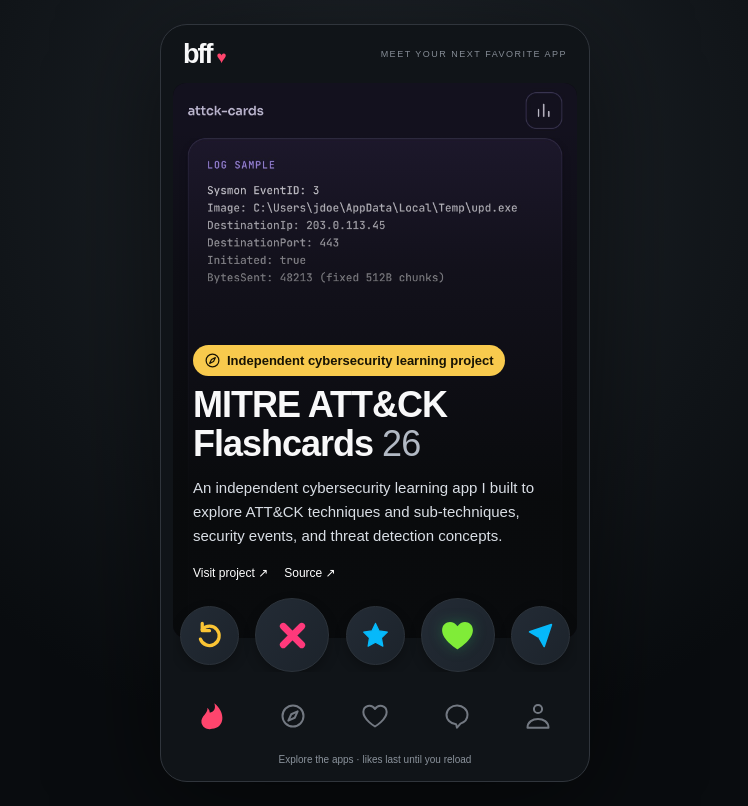
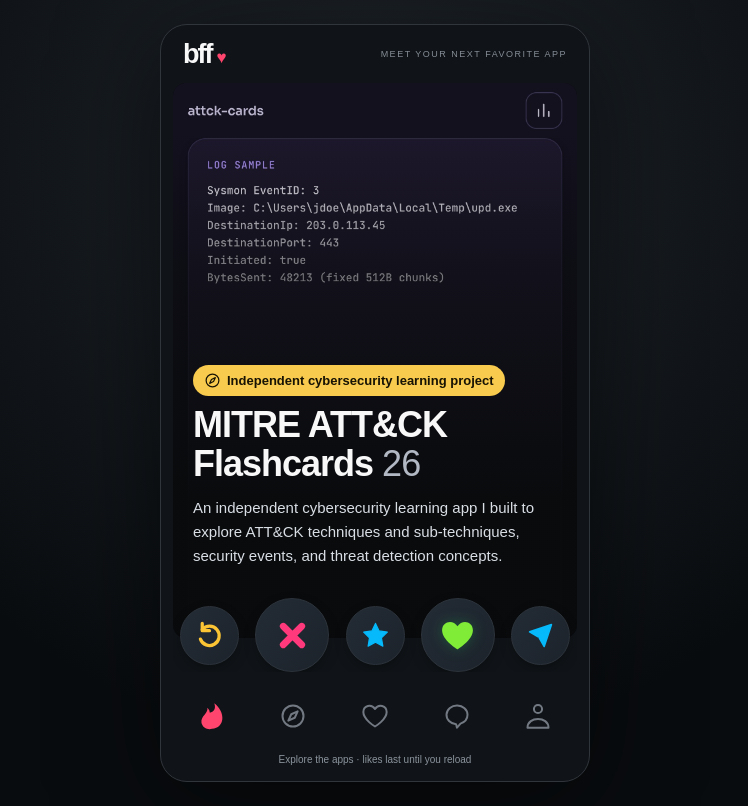
Before and after one commit to nrrb/bff-portfolio-swiper, a React (Vite) app: page / in a window 1280 px wide. Shown: the whole page, without its empty margins (265-1013 px from the left). Built offline with nearby package versions, Linux system fonts and the light colour scheme.

Commit message:
fix: remove project and source links from cards

```diff
--- a/scripts/verify-ui.mjs
+++ b/scripts/verify-ui.mjs
@@ -22,6 +22,7 @@ try {
     assert.ok((await page.locator('#app-name').innerText()).includes(name));
     const project = projects.find(project => project.name === name);
     assert.equal(await page.locator('#app-name .age').innerText(), project.firstCommitDate.slice(2, 4));
+    assert.equal(await page.locator('#view-home .profile-copy a').count(), 0);
   };
   for (const project of projects) await openApp(project.name);
   await openApp(projects[0].name);
--- a/src/App.jsx
+++ b/src/App.jsx
@@ -106,10 +106,6 @@ export default function App() {
               <span className="likes-you"><Icon name="compass" />{app.category}</span>
               <h1 id="app-name">{app.name} {app.year && <span className="age">{app.year.slice(-2)}</span>}</h1>
               <p className="app-description">{app.description}</p>
-              <div className="project-links">
-                {app.websiteUrl && <a href={app.websiteUrl} target="_blank" rel="noreferrer">{app.linkLabel || 'Visit project'} ↗</a>}
-                <a href={app.githubUrl} target="_blank" rel="noreferrer">Source ↗</a>
-              </div>
             </div>
           </article>
           <div className="actions" role="group" aria-label="App actions">
--- a/styles.css
+++ b/styles.css
@@ -27,7 +27,7 @@ h1{font-size:36px;letter-spacing:-1px;margin:9px 0 10px;line-height:1.1;overflow
 .rose{--accent:#a62962}.blue{--accent:#1a5aa7}.green{--accent:#267965}
 .preview-label{align-self:flex-start;font-size:9px;letter-spacing:2px;color:#ffffffb3}.app-monogram{font-size:92px;letter-spacing:-8px;font-weight:800;line-height:1;margin-top:50px;transform:rotate(-8deg);text-shadow:0 10px 40px #0005}.preview-caption{font-size:11px;letter-spacing:3px;text-transform:uppercase;margin-top:18px;color:#ffffffb3}
 .screenshot-artwork{padding:0}.screenshot-artwork img{width:100%;height:100%;object-fit:cover;object-position:top}.screenshot-artwork:after{content:"";position:absolute;inset:0;background:linear-gradient(transparent 8%,#080a0b80 33%,#080a0bf2 75%)}
-.app-description{font-size:15px;line-height:1.6;color:#d9dee5;margin:12px 0}.project-links{display:flex;gap:16px;flex-wrap:wrap;margin-top:18px}.project-links a{font-size:12px;color:#fff;text-underline-offset:4px}
+.app-description{font-size:15px;line-height:1.6;color:#d9dee5;margin:12px 0}
 .app-thumbnail{overflow:hidden}.app-thumbnail img{width:100%;height:100%;object-fit:cover;object-position:top}
 .page-view{padding:24px 12px}.eyebrow{font-size:9px;letter-spacing:2px;color:#ff7191;margin:0 0 15px}.page-view h1{font-size:31px}.page-intro{font-size:14px;line-height:1.7;color:#9fa8b4;margin:14px 0 25px}.count{font-size:17px;color:#ff7191;margin-left:6px}
 .app-list{list-style:none;padding:0;margin:0;display:grid;gap:11px}.app-row{display:flex;align-items:center;gap:13px;min-height:100px;padding:14px 12px;background:#1a2029;border:1px solid #2b323d;border-radius:16px;color:inherit;text-decoration:none}.app-row:hover{border-color:#ff7191}.app-thumbnail{display:grid;place-items:center;flex-shrink:0;width:54px;height:62px;border-radius:10px;background:linear-gradient(135deg,var(--accent),#1a2029);font-weight:800;font-size:20px;letter-spacing:-1px}.row-copy{display:grid;gap:7px;min-width:0}.row-copy strong{font-size:15px;overflow-wrap:anywhere}.row-copy>span{font-size:11px;color:#9fa8b4}.row-arrow{margin-left:auto;font-size:26px;color:#7b8491}.row-copy .saved-reaction{display:flex;gap:5px;align-items:center;color:#80ec38;font-size:10px}.saved-reaction.superlike{color:#06b9fa}.saved-reaction svg{width:11px;height:11px}
```
Also changed, not shown: 1 other file (tests, documents, lock files or other folders).
